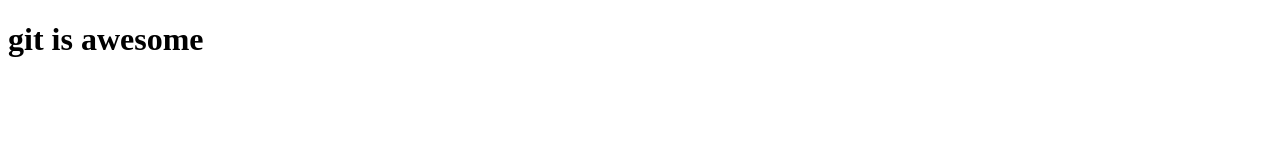
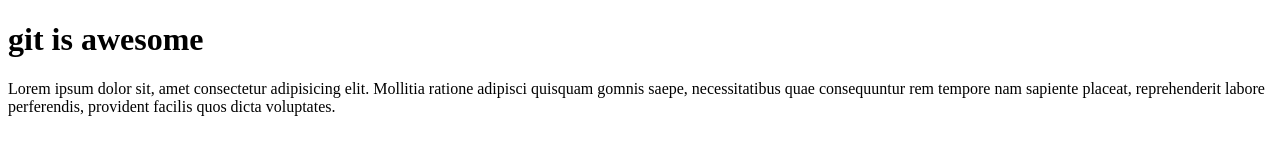
Before and after one commit to tpo-295/gitProject, a plain HTML site: page index.html in a window 1280 px wide. Drawn offline with Linux system fonts and the light colour scheme.

Commit message:
completed

```diff
--- a/index.html
+++ b/index.html
@@ -7,5 +7,11 @@
 </head>
 <body>
     <h1>git is awesome</h1>
+    <p>Lorem ipsum dolor sit,
+        amet consectetur adipisicing elit.
+        Mollitia ratione adipisci quisquam
+        gomnis saepe, necessitatibus quae consequuntur rem tempore nam sapiente placeat, reprehenderit labore perferendis, provident facilis quos dicta voluptates.
+
+    </p>
 </body>
 </html>
--- a/script.js
+++ b/script.js
@@ -0,0 +1 @@
+const q =50
```
Also changed, not shown: about.html (added), 1 other file.
